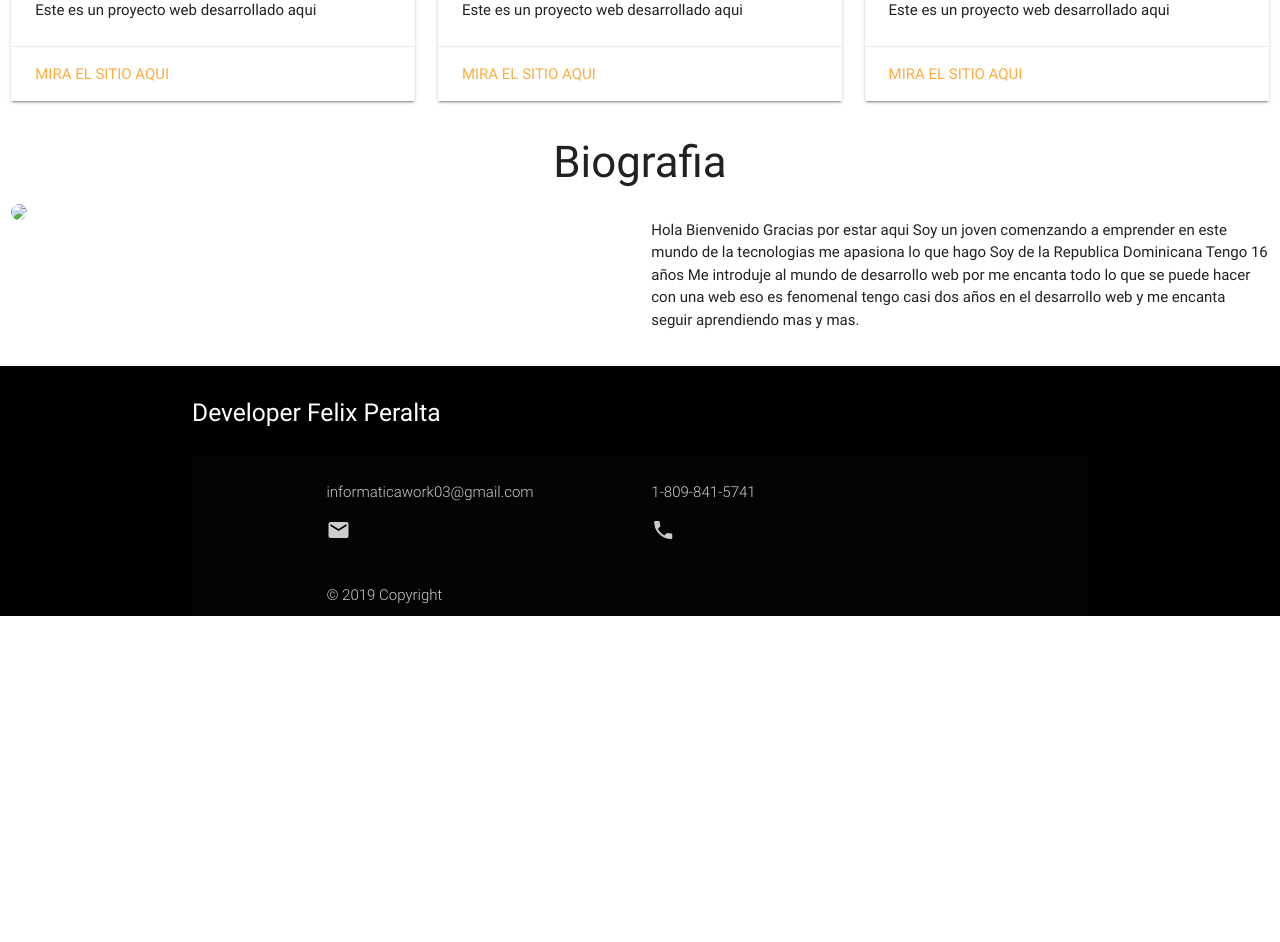
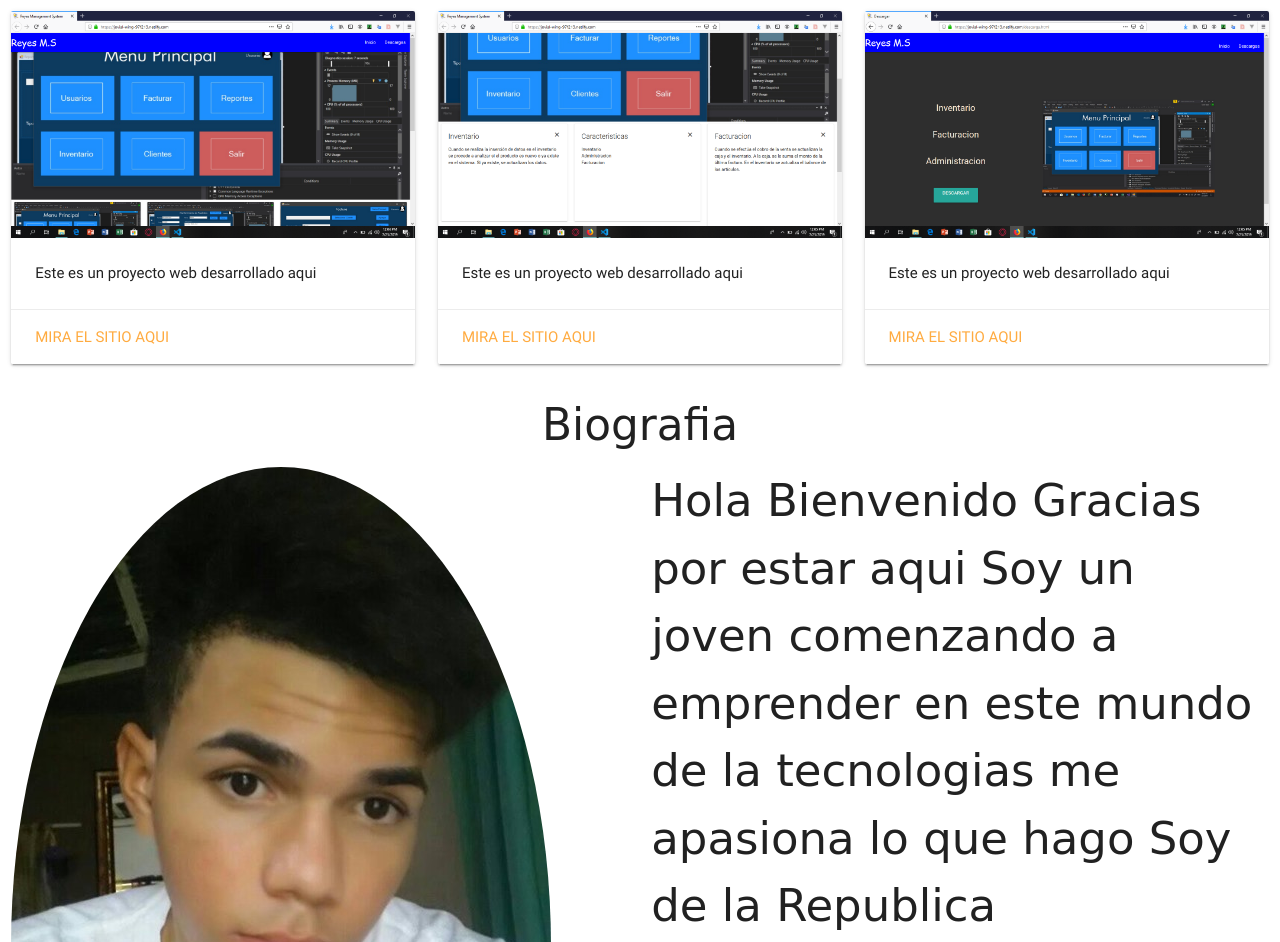
Before and after one commit to FelixJavier90/Portafolio-, a plain HTML site: page index.html in a window 1280 px wide. Shown: the part 928-1870 px from the top of the page. Before the commit the page ends 1544 px from the top, so only its background shows below. Drawn offline with nearby package versions, Linux system fonts and the light colour scheme; the site is published under a folder, as on GitHub Pages, so addresses that start at the root find nothing.

Commit message:
Segunda version

```diff
--- a/index.html
+++ b/index.html
@@ -7,10 +7,9 @@
     <!-- Compiled and minified CSS -->
     <link rel="stylesheet" href="https://cdnjs.cloudflare.com/ajax/libs/materialize/0.100.2/css/materialize.min.css">
     <link href="https://fonts.googleapis.com/icon?family=Material+Icons" rel="stylesheet">
-    <link rel="stylesheet" href="/css/estilos.css">
+    <link rel="stylesheet" href="css/estilos.css">
     <link rel="stylesheet" href="animate.css">
-    <link rel="stylesheet" href="/css/hover-min.css">
-    <link rel="stylesheet" href="/css/hover.css">
+
     <title>Felix Peralta</title>
 </head>
 <body>
@@ -39,27 +38,27 @@
 <div class="slider">
     <ul class="slides">
         <li>
-            <img src="/img/4.jpg">
+            <img src="img/4.jpg">
             <div class="caption center-align">
                 <h5 class="light grey-text text-lighten-3">Diseña tu pagina nosotros</h5>
             </div>
         </li>
         <li>
-            <img src="/img/2.jpg">
+            <img src="img/2.jpg">
             <div class="caption left-align">
 
                 <h5 class="light grey-text text-lighten-3">Diseña tu pagina nosotros</h5>
             </div>
         </li>
         <li>
-            <img src="/img/3.jpg"> <!-- random image -->
+            <img src="img/3.jpg"> <!-- random image -->
             <div class="caption right-align">
 
                 <h5 class="light grey-text text-lighten-3">Diseña tu pagina nosotros</h5>
             </div>
         </li>
         <li>
-            <img src="/img/5.jpg"> <!-- random image -->
+            <img src="img/5.jpg"> <!-- random image -->
             <div class="caption center-align">
 
                 <h5 class="light grey-text text-lighten-3">Diseña tu pagina nosotros</h5>
@@ -114,7 +113,7 @@
         <div class="col s12 m4">
             <div class="card bounceOut">
                 <div class="card-image">
-                    <img src="/img/Screenshot (23).png">
+                    <img src="img/Screenshot (23).png">
                 </div>
                 <div class="card-content">
                     <p>Este es un proyecto web desarrollado aqui</p>
@@ -127,7 +126,7 @@
         <div class="col s12 m4">
             <div class="card bounceOut">
                 <div class="card-image">
-                    <img src="/img/Screenshot (24).png">
+                    <img src="img/Screenshot (24).png">
                 </div>
                 <div class="card-content">
                     <p>Este es un proyecto web desarrollado aqui</p>
@@ -140,7 +139,7 @@
         <div class="col s12 m4">
             <div class="card bounceOut ">
                 <div class="card-image ">
-                    <img src="/img/Screenshot (26).png">
+                    <img src="img/Screenshot (26).png">
                 </div>
                 <div class="card-content">
                     <p>Este es un proyecto web  desarrollado aqui </p>
@@ -159,7 +158,7 @@
         <h3 class="center letra">Biografia</h3>
         <div class="row">
             <div class="col s12 m6">
-                <img src="/img/6.jpg" class="circle responsive-img">
+                <img src="img/6.jpg" class="circle responsive-img">
             </div>
 
             <div class="col s12 m6">
```
